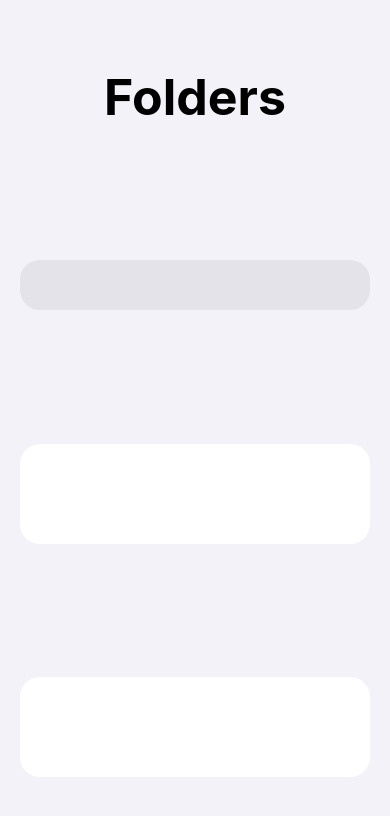
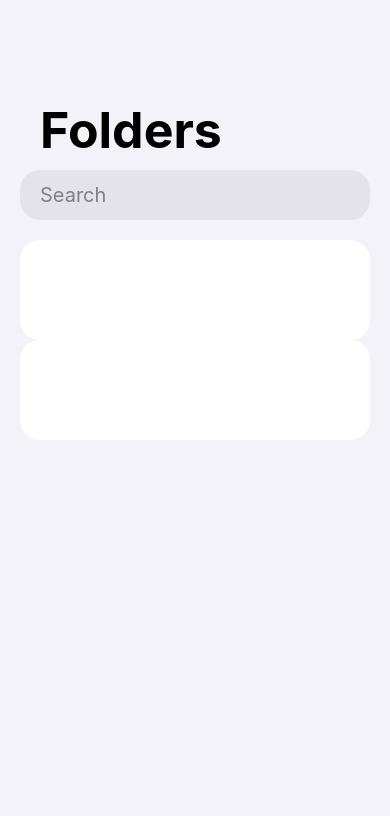
Before and after one commit to MaceSAIT/mobile-assignment1, a React Native app: screen / in a window 390 px wide. Shown: the top 816 px of the page. Built offline with nearby package versions, Linux system fonts and the light colour scheme.

Commit message:
Added styles for search text and fixed some formatting

```diff
--- a/App.tsx
+++ b/App.tsx
@@ -6,7 +6,9 @@ export default function App() {
     <View style={styles.container}>
       <Text style={styles.textHeader}>Folders</Text>
       <StatusBar style="auto" />
-      <View style={styles.greyBox}/>
+      <View style={styles.greyBox}>
+        <Text style={styles.textSearch}>Search</Text>
+      </View>
       <View style={styles.whiteBox}/>
       <View style={styles.whiteBox}/>
     </View>
@@ -18,9 +20,10 @@ export default function App() {
 const styles = StyleSheet.create({
   container: {
     flex: 1,
+    flexDirection: 'column',
     backgroundColor: '#F3F2F8',
-    alignItems: 'center',
-    justifyContent: 'space-around',
+    //alignItems: 'center',
+    justifyContent: 'flex-start',
   },
   whiteBox: {
     //flex: 0.5,
@@ -29,7 +32,7 @@ const styles = StyleSheet.create({
     borderRadius: 20,
     width: 350,
     height: 100,
-    alignItems: 'center',
+    alignSelf: 'center',
     justifyContent: 'space-around',
   },
   greyBox: {
@@ -39,11 +42,21 @@ const styles = StyleSheet.create({
     borderRadius: 20,
     width: 350,
     height: 50,
-    alignItems: 'center',
-    justifyContent: 'space-around',
+    alignSelf: 'center',
+    justifyContent: 'center',
+    marginTop: 10,
+    marginBottom: 20,
   },
   textHeader: {
     fontWeight: 'bold',
     fontSize: 50,
+    marginLeft: 40,
+    marginTop: 100,
+  },
+  textSearch: {
+    fontWeight: 'regular',
+    fontSize: 20,
+    color: '#807F85',
+    marginLeft: 20,
   }
 });
```
